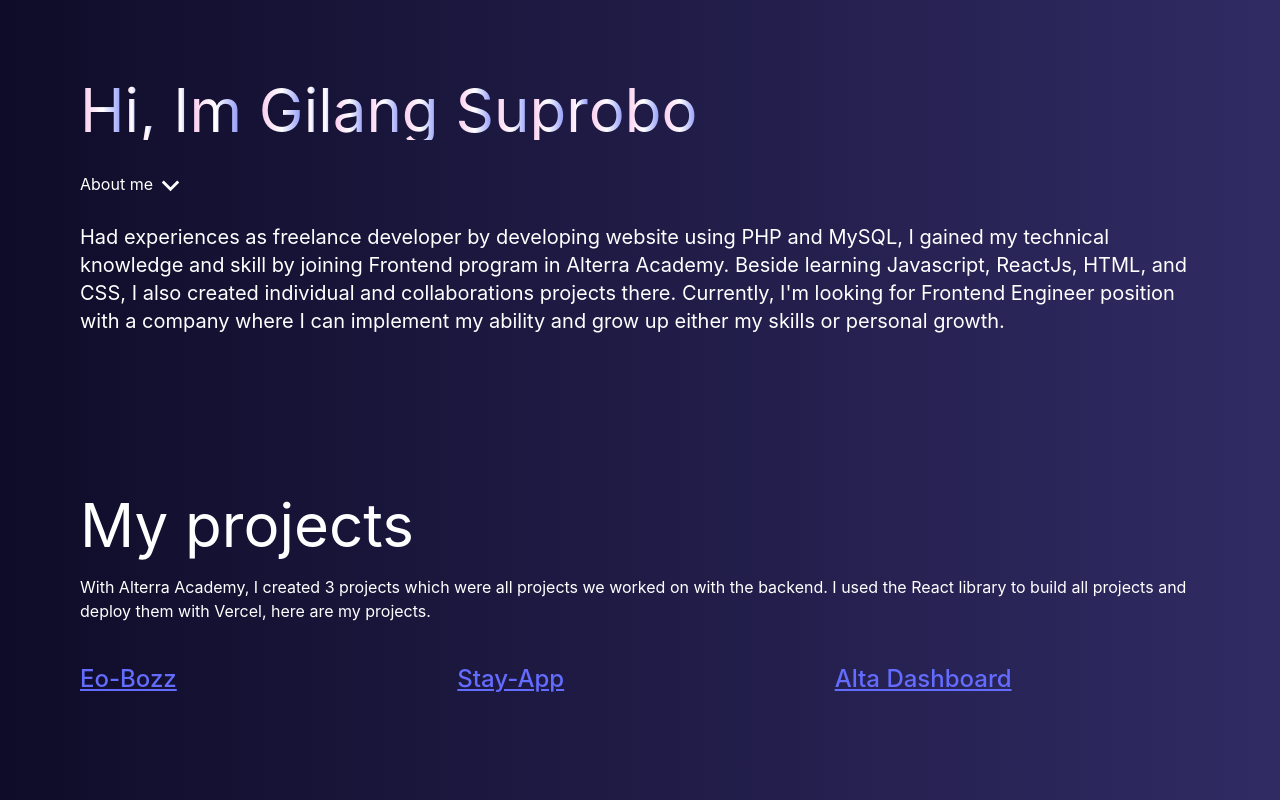
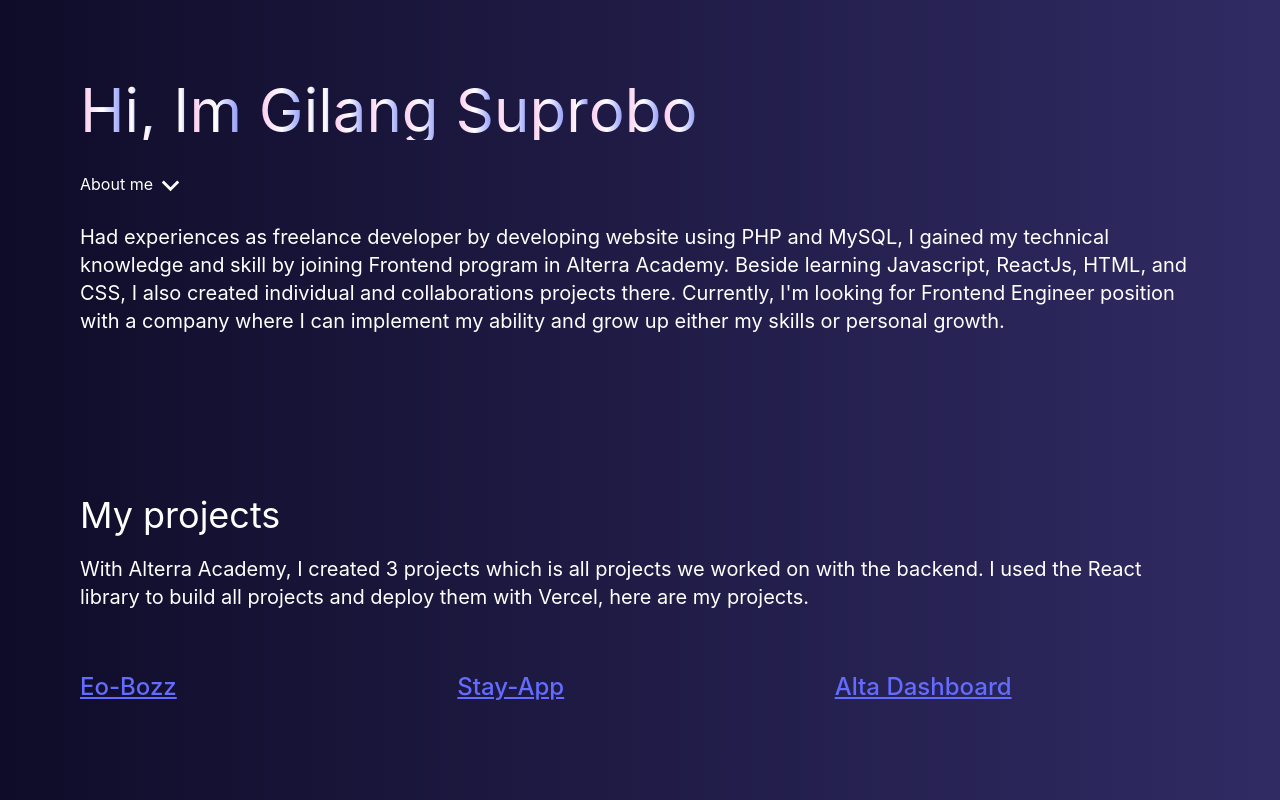
Before and after one commit to gilangsup/Portofolio, a React (Vite) app: page / in a window 1280 px wide. Shown: the top 800 px of the page. Built offline with nearby package versions, Linux system fonts and the light colour scheme.

Commit message:
fixed bug

```diff
--- a/src/components/Carousel.jsx
+++ b/src/components/Carousel.jsx
@@ -17,7 +17,7 @@ export default class CenterMode extends Component {
             speed: 500,
         };
         return (
-            <div data-aos="fade-left" className="text-white container px-20 py-20">
+            <div data-aos="fade-right" className="text-white container px-20 py-20 ">
             <div>
                 <h2 className="my-10 text-4xl text-center">Technology Skills</h2>
                 <Slider {...settings}>
--- a/src/components/Projects.jsx
+++ b/src/components/Projects.jsx
@@ -34,9 +34,9 @@ const Projects = () => {
 
     return (
         <div className='container px-20 py-20'>
-            <div data-aos="fade-right" className='text-white'>
-                <p className='text-6xl'>My projects</p>
-                <p className='my-5'>With Alterra Academy, I created 3 projects which were all projects we worked on with the backend.
+            <div data-aos="fade-right" className='text-white overflow-x-hidden'>
+                <p className='text-4xl'>My projects</p>
+                <p className='my-5 text-xl'>With Alterra Academy, I created 3 projects which is all projects we worked on with the backend.
                 I used the React library to build all projects and deploy them with Vercel, here are my projects.
                 </p>
             </div>
@@ -92,7 +92,7 @@ const Projects = () => {
                             <img src={altaDashboard} />
                             <Typography id="modal-modal-description" sx={{ mt: 2 }}>
                                 <span className='font-bold'>Stay</span><br />Alta Dashboard is an online reporting website dashboard that manages data simulations, classes,
-                                users & mentors from Alterra Academy. We build this website with library Javascript React-Vite and
+                                users & mentors from Alterra Academy. We built this website with library Javascript React-Vite and
                                 other tools like Redux and DaisyUI. See the source on Github for detail.
                                 <a href="https://github.com/gilangsup/Dashboard-Alta" target="_blank" className='cursor-pointer'> Github</a> for detail.
                             </Typography>
```
